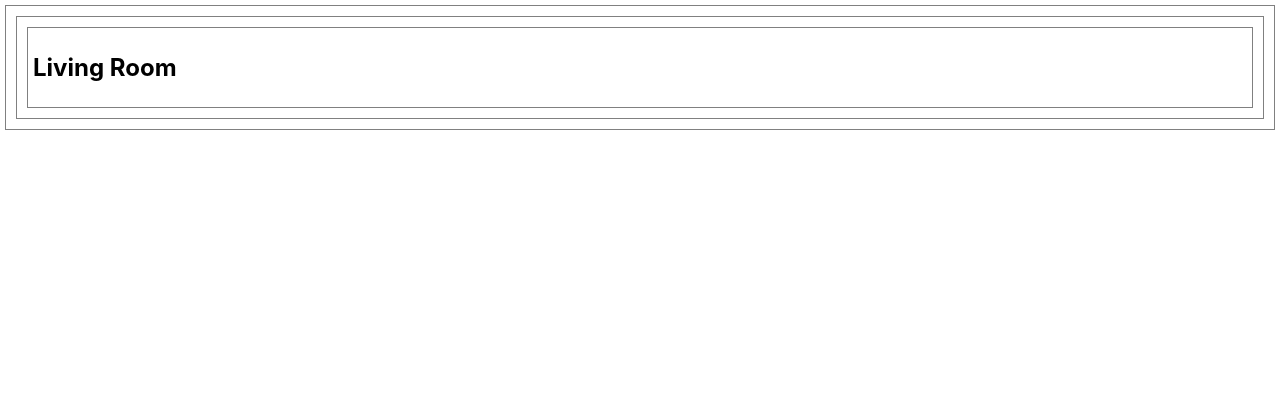
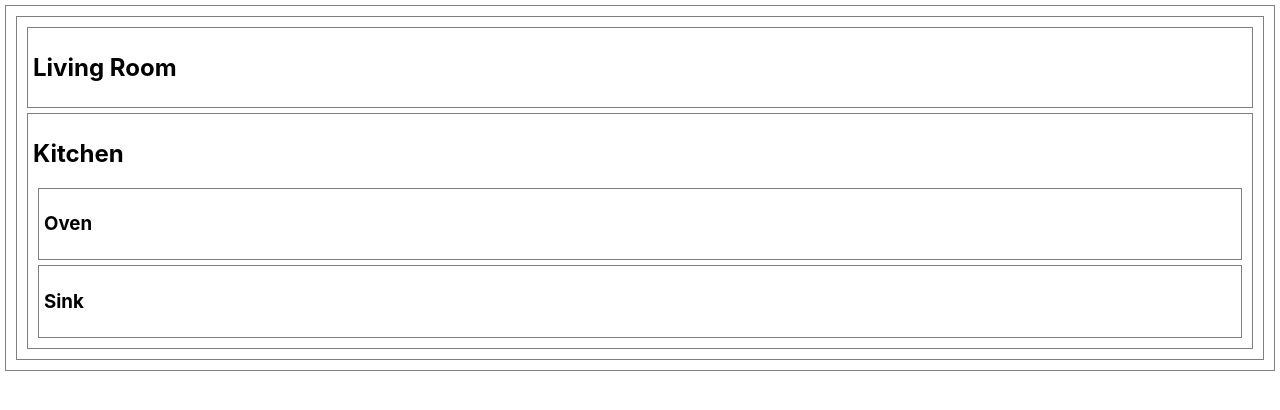
Before and after one commit to dneece522/floorplan-lab, a React (Create React App) app: page / in a window 1280 px wide. Shown: the top 410 px of the page. Built offline with nearby package versions, Linux system fonts and the light colour scheme.

Commit message:
render Kitchen, Oven, and Sink

```diff
--- a/src/FloorPlan.jsx
+++ b/src/FloorPlan.jsx
@@ -1,9 +1,11 @@
 import LivingRoom from "./LivingRoom"
+import Kitchen from "./Kitchen"
 
 const FloorPlan = () => {
   return (
     < >
       <div><LivingRoom /></div>
+      <div><Kitchen /></div>
     </>
   )
 }
--- a/src/Kitchen.jsx
+++ b/src/Kitchen.jsx
@@ -0,0 +1,14 @@
+import Oven from "./Oven"
+import Sink from "./Sink"
+
+const Kitchen = () => {
+  return (
+    < >
+      <h2>Kitchen</h2>
+      <div><Oven /></div>
+      <div><Sink /></div>
+    </>
+  )
+}
+
+export default Kitchen
--- a/src/Oven.jsx
+++ b/src/Oven.jsx
@@ -0,0 +1,7 @@
+const Oven = () => {
+  return (
+    <h3>Oven</h3>
+  )
+}
+
+export default Oven
--- a/src/Sink.jsx
+++ b/src/Sink.jsx
@@ -0,0 +1,7 @@
+const Sink = () => {
+  return (
+    <h3>Sink</h3>
+  )
+}
+
+export default Sink
```
